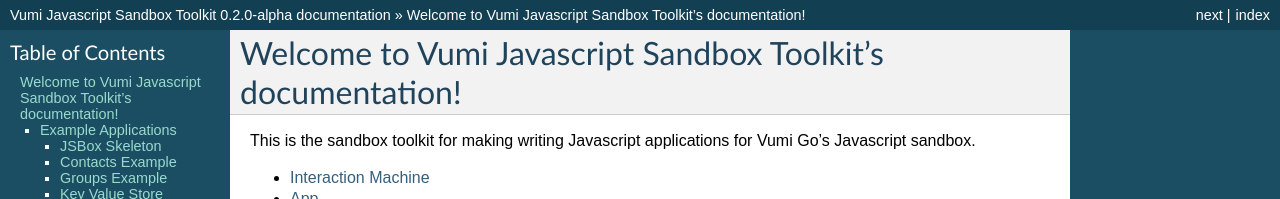
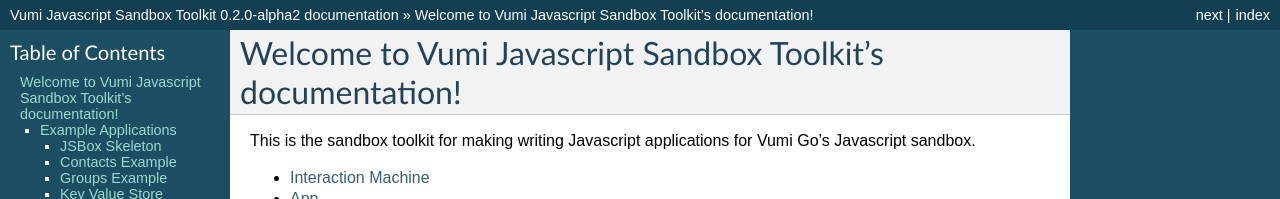
Before and after one commit to praekeltfoundation/vumi-jssandbox-toolkit, a Sphinx documentation site: the page built from docs/index.rst, in a window 1280 px wide and 900 px high. Shown: the top 199 px of the window. Built offline with Sphinx 7.4.7, drawn with Linux system fonts in a browser that asks for light colours; some of the changed text lies outside the part shown.

Commit message:
Version 0.2.0 alpha2.

```diff
--- a/docs/conf.py
+++ b/docs/conf.py
@@ -61,7 +61,7 @@
 # The short X.Y version.
 version = '0.2'
 # The full version, including alpha/beta/rc tags.
-release = '0.2.0-alpha'
+release = '0.2.0-alpha2'
 
 # The language for content autogenerated by Sphinx. Refer to documentation
 # for a list of supported languages.
--- a/package.json
+++ b/package.json
@@ -1,6 +1,6 @@
 {
   "name": "vumigo_v02",
-  "version": "0.2.0-alpha",
+  "version": "0.2.0-alpha2",
   "description": "Javascript toolkit and examples for Vumi's Javascript sandbox",
   "main": "lib/index.js",
   "scripts": {
```
